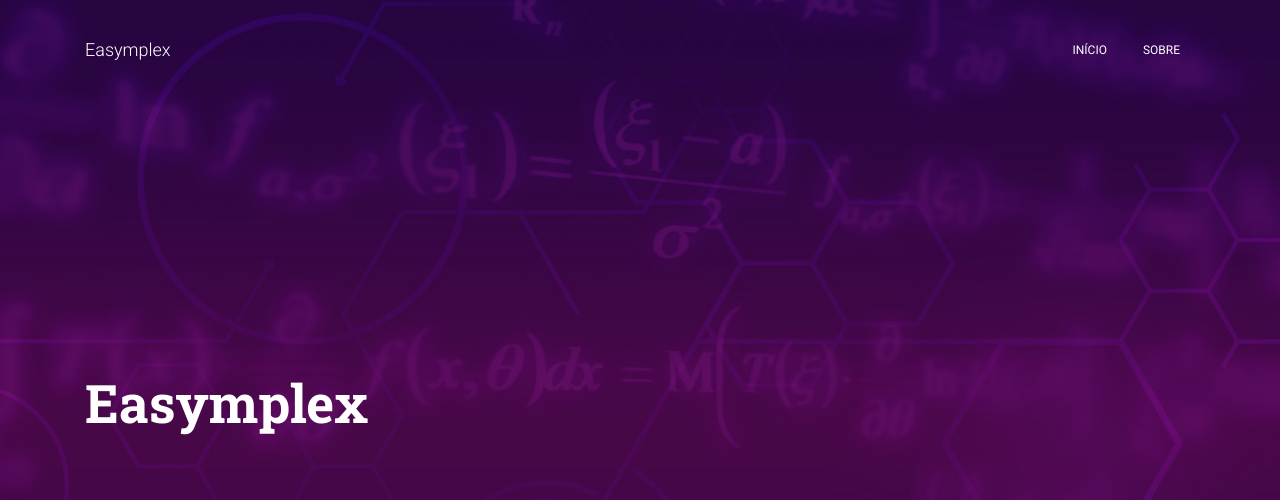
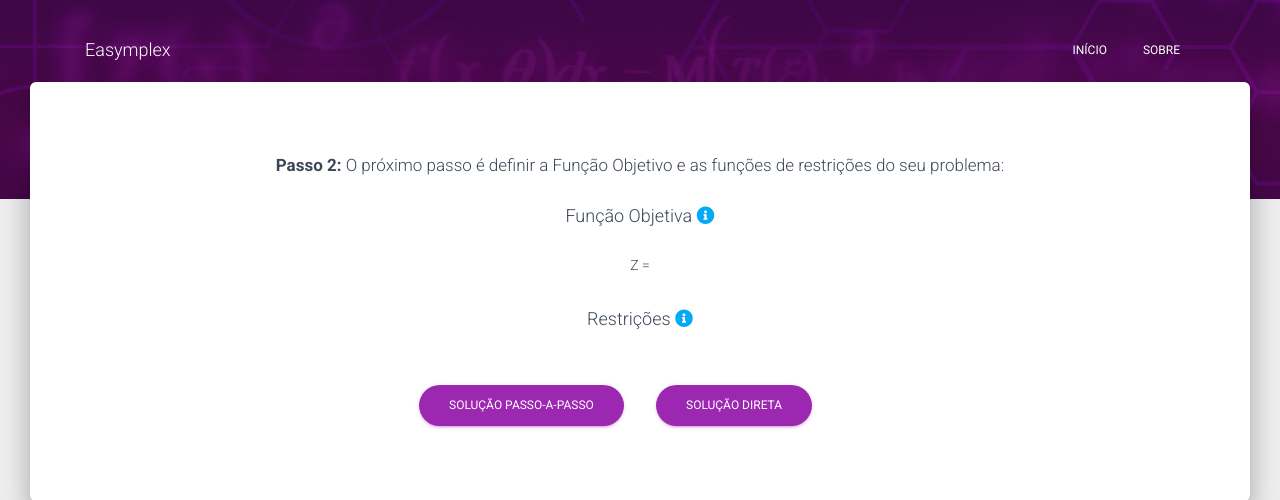
Before and after one commit to JessicaVicentini99/Simplex, a PHP site: page /step2.php in a window 1280 px wide. Shown: the top 500 px of the page. Run offline with PHP 8.4, Linux system fonts and the light colour scheme; data that the repository does not hold is empty; some libraries are stand-ins or nearby versions.

Commit message:
Ajuste tamanho topo

```diff
--- a/function_part2.php
+++ b/function_part2.php
@@ -476,6 +476,7 @@ function verificacao($restricoes)
           O else está mandando a solução direta.*/
         $dados['interacoes'] = $GLOBALS['interacoes'];
         $dados['sensibilidade'] = buscaRelatorioSensibilidade();
+
         print json_encode($dados);
     }else{
 
--- a/header.php
+++ b/header.php
@@ -47,7 +47,7 @@
     </div>
   </nav>
 
-  <div class="page-header header-filter" data-parallax="true" style="background-image: url('./assets/img/profile_city.jpg')">
+  <div class="page-header header-filter" id="imagem-topo" data-parallax="true" style="background-image: url('./assets/img/profile_city.jpg')">
     <div class="container">
       <div class="row">
         <div class="col-md-6">
--- a/step2.php
+++ b/step2.php
@@ -4,6 +4,12 @@
   $variaveis = $_POST["variaveis"];
   $restricoes = $_POST["restricoes"];
 ?>
+
+  <style type="text/css">
+    #imagem-topo{
+      height: 199px !important;
+    }
+  </style>
 
   <div class="main main-raised" id="campos-restricoes">
     <div class="container">
--- a/step4.php
+++ b/step4.php
@@ -2,6 +2,12 @@
 include 'header.php';
 
 ?>
+
+<style type="text/css">
+  #imagem-topo{
+    height: 199px !important;
+  }
+</style>
 
 <div class="main main-raised">
     <div class="container">
```
